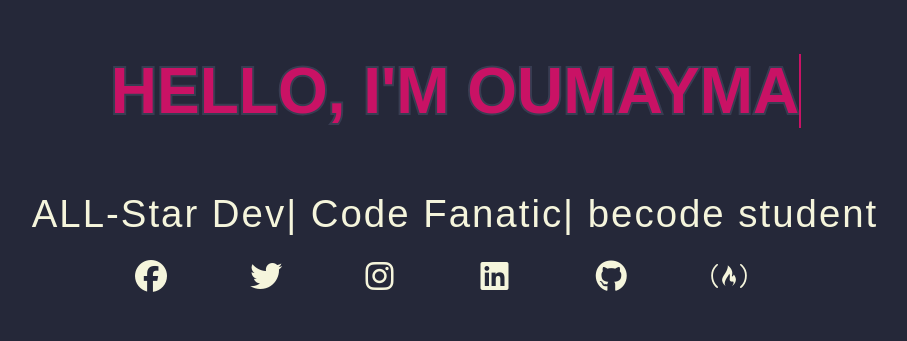
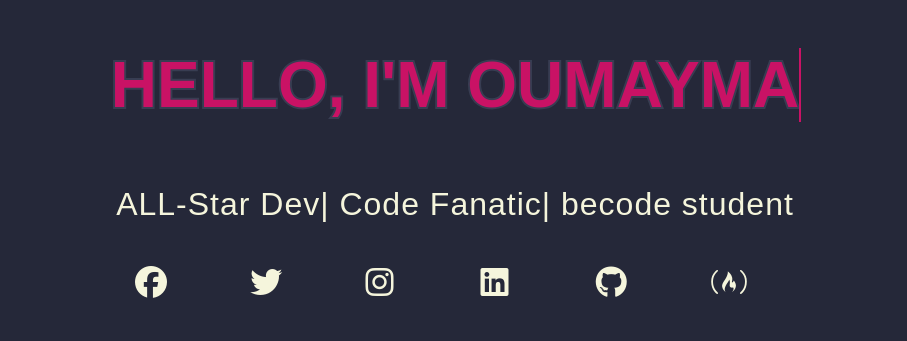
Before and after one commit to oumaimabk1/oumaimabk1.github.io, a plain HTML site: page index.html in a window 1280 px wide. Shown: the part 207-548 px from the top of the page, without its empty margins (185-1092 px from the left). Drawn offline with Linux system fonts and the light colour scheme.

Commit message:
resising text

```diff
--- a/style.css
+++ b/style.css
@@ -46,12 +46,12 @@ h2::before{
 }
 p{
     color: beige;
-    font-size: 3vw;
+    font-size: 2.5vw;
     margin-top: 5vw;
-    letter-spacing: 2px;
+    letter-spacing: 1px;
 }
 .links{
-    margin-top: 4vh;
+    margin-top: 4vw;
     width: 50vw;
     display: flex;
     justify-content: space-between;
```
